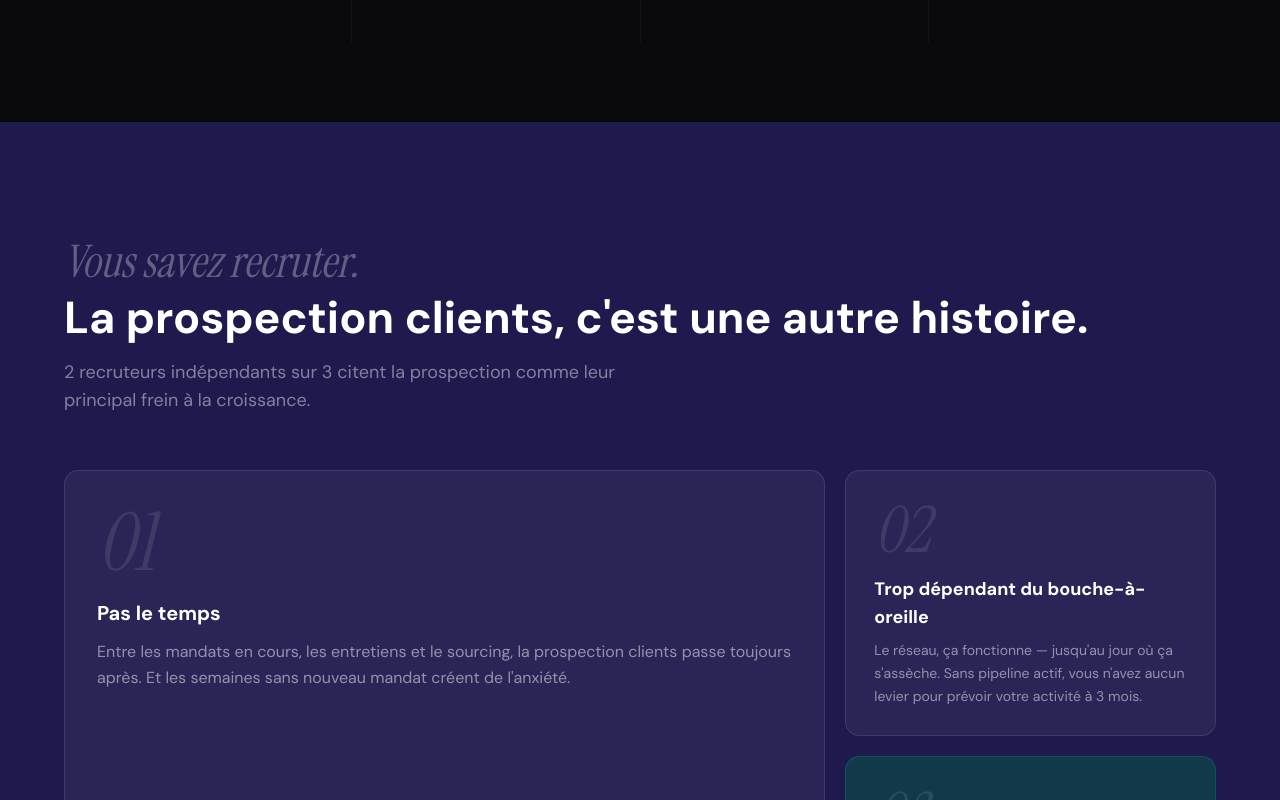
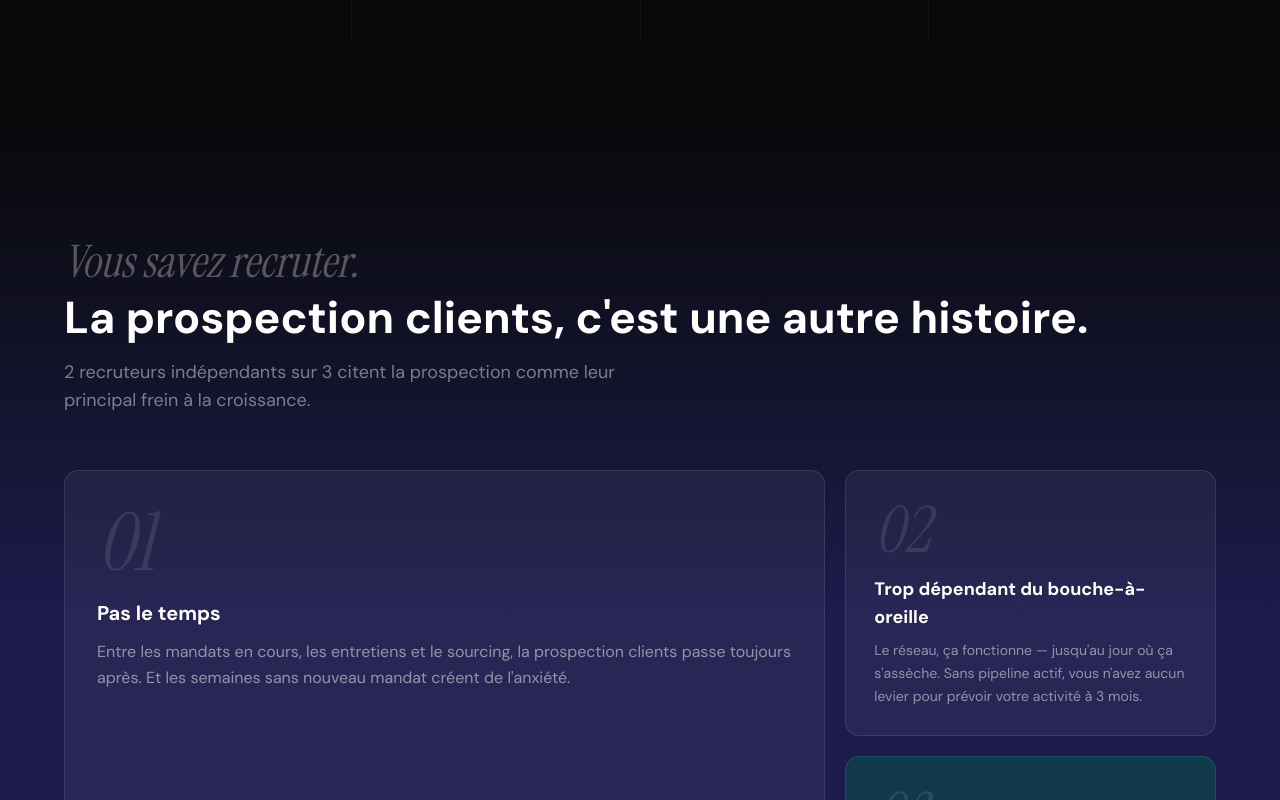
Before and after one commit to grandrianarison/cadencia-site, a Next.js app: page / in a window 1280 px wide. Shown: the part 1180-1980 px from the top of the page. Built offline with nearby package versions, Linux system fonts and the light colour scheme.

Commit message:
gradient pain section

```diff
--- a/components/landing-page.tsx
+++ b/components/landing-page.tsx
@@ -229,7 +229,7 @@ export function LandingPage() {
       </section>
 
       {/* ── PAIN ── */}
-      <section className="py-28 bg-indigo-950 px-6">
+      <section className="py-28 px-6 bg-gradient-to-b from-zinc-950 via-indigo-950 to-indigo-950">
         <div className="max-w-6xl mx-auto">
           <motion.div
             initial="hidden"
```
